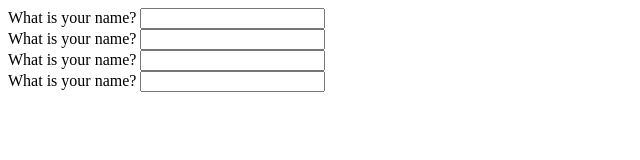
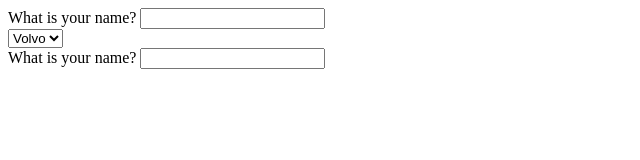
Before and after one commit to graholm/magic-number-project, a plain HTML site: page index.html in a window 1280 px wide. Shown: the whole page, without its empty margins (0-640 px from the left). Drawn offline with nearby package versions, Linux system fonts and the light colour scheme.

Commit message:
Classadoo autocommit

```diff
--- a/index.html
+++ b/index.html
@@ -6,12 +6,13 @@
     <div>
       What is your name? <input id="nameimput" type="text"/>
     </div>
-    <div>
-      What is your name? <input id="nameimput" type="text"/>
-    </div>
-    <div>
-      What is your name? <input id="nameimput" type="text"/>
-    </div>
+    <select>
+      <option value="Winter">Volvo</option>
+      <option value="Spring">Saab</option>
+      <option value="Summer">Opel</option>
+      <option value="Fall">Audi</option>
+    </select>
+
     <div>
     What is your name? <input id="nameimput" type="text"/>
     </div>
```
